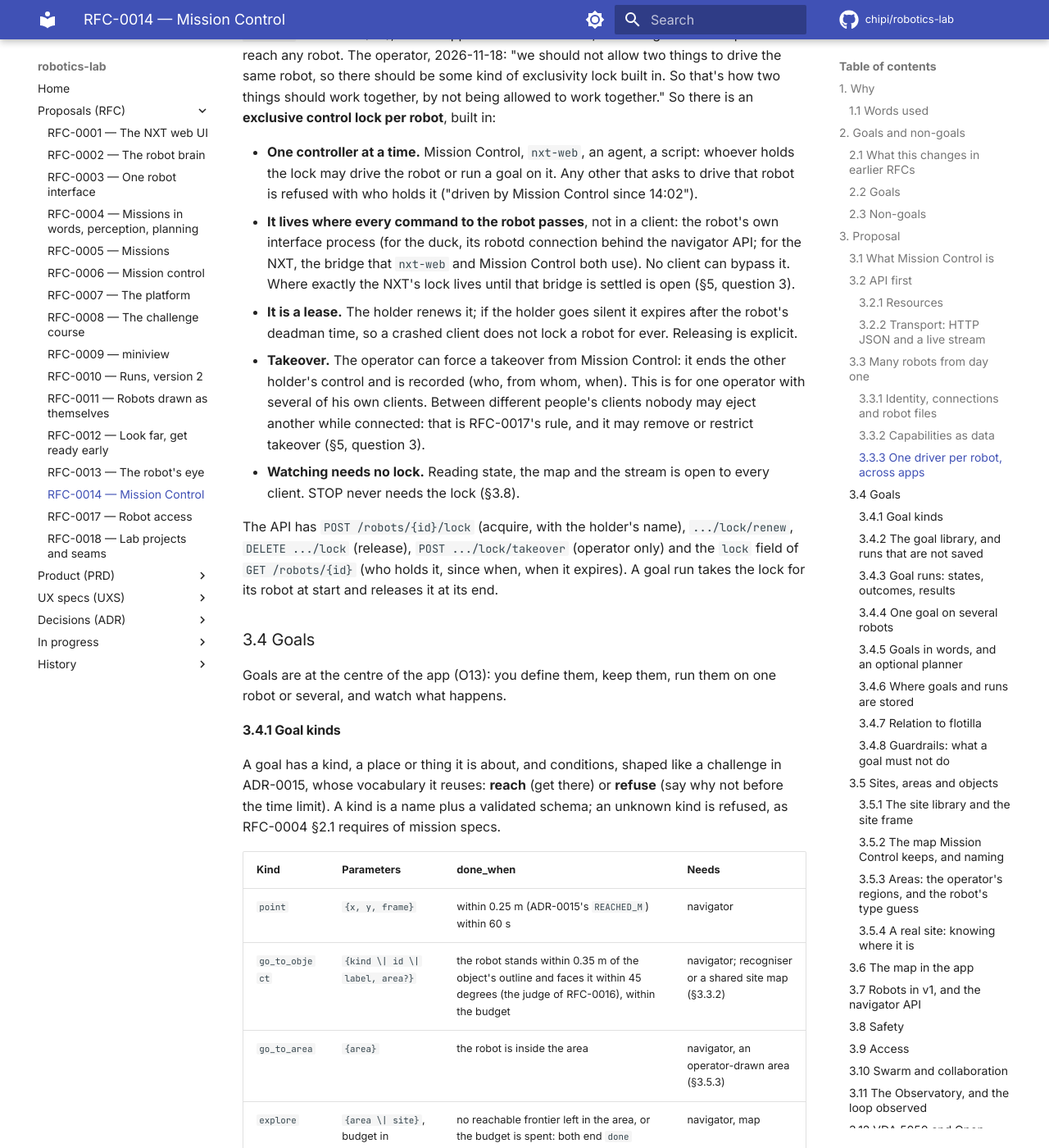
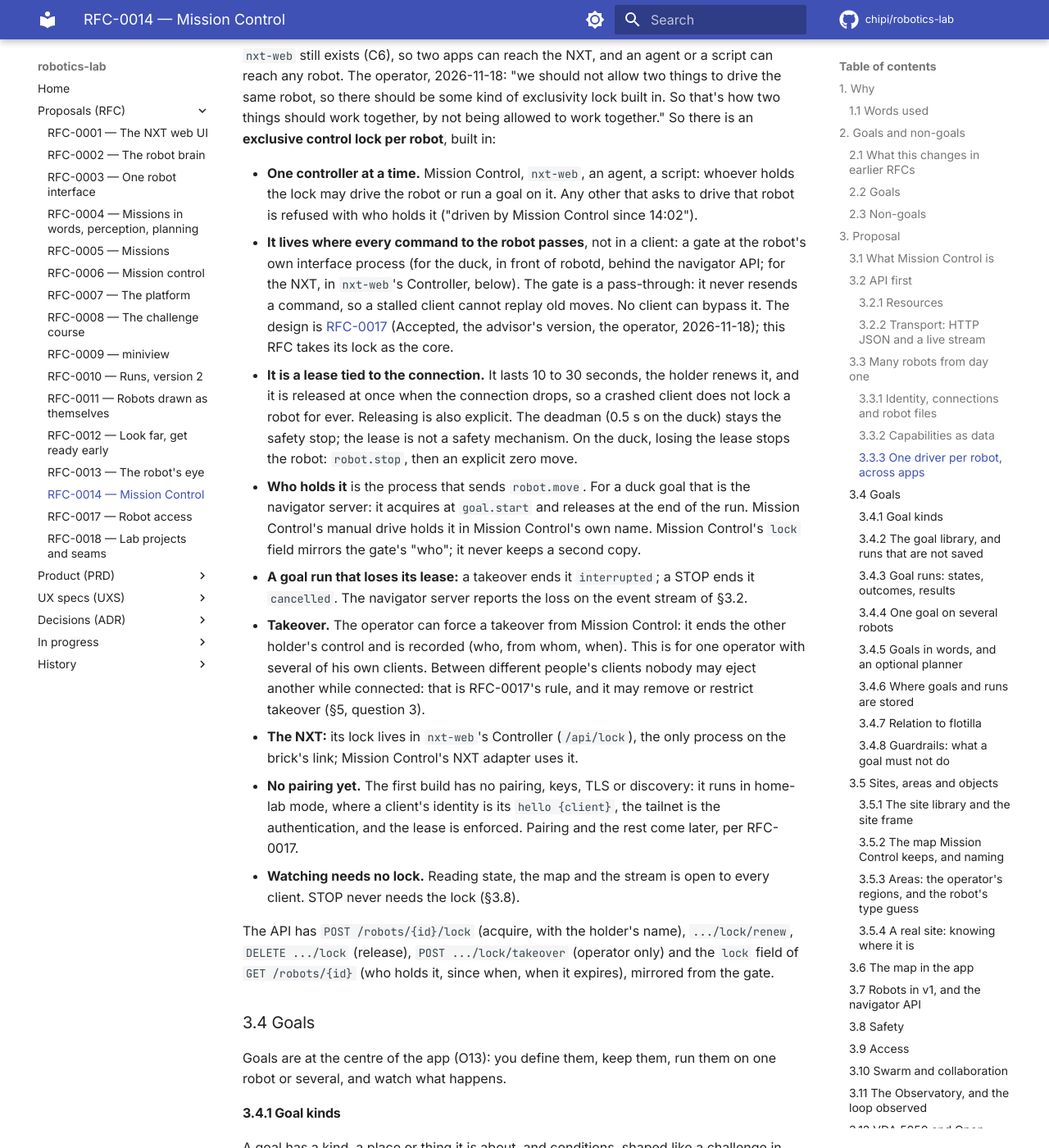
Before and after one commit to chipi/robotics-lab, an MkDocs documentation site: the page built from docs/rfc/RFC-0014-mission-control.md, in a window 1280 px wide and 1400 px high, scrolled down 8984 px. Shown: the whole window at 82% size. Built offline with MkDocs 1.6.1 and Material for MkDocs 9.7.7, drawn with Linux system fonts in a browser that asks for light colours; comment, search, counter and statistics services are not loaded; some of the changed text lies outside the part shown.

Commit message:
docs: RFC-0014 follows RFC-0017 as accepted (connection-tied lease, latching STOP, NXT lock in nxt-web, home-lab mode)
Co-Authored-By: Claude Opus 5.5 <noreply@anthropic.com>
Claude-Session: https://claude.ai/code/session_01DJqN6uAf3JMxzKiugKhYEb

```diff
--- a/docs/rfc/RFC-0014-mission-control.md
+++ b/docs/rfc/RFC-0014-mission-control.md
@@ -11,8 +11,8 @@ Observatory), [ADR-0015](../adr/ADR-0015-scenario-runner.md) (goals as challenge
 (objects and a semantic map; it lives on the branch `explore-apartment`, so this link is absolute
 and becomes relative when that branch merges),
 [ADR-0019](../adr/ADR-0019-semantic-map-records.md) (the `objects` and sighting records),
-[RFC-0017](RFC-0017-robot-access.md) (robot access: pairing, permission and exclusive control; it
-generalises the lock of §3.3.3).
+[RFC-0017](RFC-0017-robot-access.md) (Accepted, 2026-11-18: robot access, pairing, permission and
+exclusive control; it generalises the lock of §3.3.3).
 **Requirements:** [MISSION-CONTROL-REQUIREMENTS.md](../wip/MISSION-CONTROL-REQUIREMENTS.md)
 (O1 to O12 are the operator's first round, 2026-11-17; O13 to O30 the second round and the decisions
 of 2026-11-17/18; C1 to C8 the conflicts with earlier RFCs).
@@ -251,23 +251,38 @@ in:
 - **One controller at a time.** Mission Control, `nxt-web`, an agent, a script: whoever holds the
   lock may drive the robot or run a goal on it. Any other that asks to drive that robot is refused
   with who holds it ("driven by Mission Control since 14:02").
-- **It lives where every command to the robot passes**, not in a client: the robot's own interface
-  process (for the duck, its robotd connection behind the navigator API; for the NXT, the bridge
-  that `nxt-web` and Mission Control both use). No client can bypass it. Where exactly the NXT's
-  lock lives until that bridge is settled is open (§5, question 3).
-- **It is a lease.** The holder renews it; if the holder goes silent it expires after the robot's
-  deadman time, so a crashed client does not lock a robot for ever. Releasing is explicit.
+- **It lives where every command to the robot passes**, not in a client: a gate at the robot's own
+  interface process (for the duck, in front of robotd, behind the navigator API; for the NXT, in
+  `nxt-web`'s Controller, below). The gate is a pass-through: it never resends a command, so a
+  stalled client cannot replay old moves. No client can bypass it. The design is
+  [RFC-0017](RFC-0017-robot-access.md) (Accepted, the advisor's version, the operator,
+  2026-11-18); this RFC takes its lock as the core.
+- **It is a lease tied to the connection.** It lasts 10 to 30 seconds, the holder renews it, and it
+  is released at once when the connection drops, so a crashed client does not lock a robot for
+  ever. Releasing is also explicit. The deadman (0.5 s on the duck) stays the safety stop; the
+  lease is not a safety mechanism. On the duck, losing the lease stops the robot: `robot.stop`,
+  then an explicit zero move.
+- **Who holds it** is the process that sends `robot.move`. For a duck goal that is the navigator
+  server: it acquires at `goal.start` and releases at the end of the run. Mission Control's manual
+  drive holds it in Mission Control's own name. Mission Control's `lock` field mirrors the gate's
+  "who"; it never keeps a second copy.
+- **A goal run that loses its lease:** a takeover ends it `interrupted`; a STOP ends it `cancelled`.
+  The navigator server reports the loss on the event stream of §3.2.
 - **Takeover.** The operator can force a takeover from Mission Control: it ends the other holder's
   control and is recorded (who, from whom, when). This is for one operator with several of his own
   clients. Between different people's clients nobody may eject another while connected: that is
   RFC-0017's rule, and it may remove or restrict takeover (§5, question 3).
+- **The NXT:** its lock lives in `nxt-web`'s Controller (`/api/lock`), the only process on the
+  brick's link; Mission Control's NXT adapter uses it.
+- **No pairing yet.** The first build has no pairing, keys, TLS or discovery: it runs in home-lab
+  mode, where a client's identity is its `hello {client}`, the tailnet is the authentication, and
+  the lease is enforced. Pairing and the rest come later, per RFC-0017.
 - **Watching needs no lock.** Reading state, the map and the stream is open to every client. STOP
   never needs the lock (§3.8).
 
 The API has `POST /robots/{id}/lock` (acquire, with the holder's name), `.../lock/renew`,
 `DELETE .../lock` (release), `POST .../lock/takeover` (operator only) and the `lock` field of
-`GET /robots/{id}` (who holds it, since when, when it expires). A goal run takes the lock for its
-robot at start and releases it at its end.
+`GET /robots/{id}` (who holds it, since when, when it expires), mirrored from the gate.
 
 ### 3.4 Goals
 
@@ -629,8 +644,10 @@ adapter.
 - **STOP goes straight to the robot** (`robot.stop`, or the NXT's `/api/stop`), never through a
   planner, an LLM or a goal run (RFC-0002 §3.5). `POST /robots/{id}/stop` and `POST /stop` are
   accepted in every state, need no lock, no confirmation and no token beyond the tailnet, and stop
-  all robots concurrently (a failing robot is reported, the others still stop). After a STOP the
-  goal run is `cancelled` and the robot is not driven again until a client drives or runs a goal.
+  all robots concurrently (a failing robot is reported, the others still stop). A STOP
+  **latches**: it ends the holder's lease, the holder's next move is refused until it acquires the
+  lock again, and the goal run is `cancelled`. STOP is accepted from any connection, always, and is
+  logged; there is no flag to turn that off.
 - **The deadman is the backstop.** Drive commands carry a lifetime; Mission Control stops sending
   them and the robot's own watchdog stops it: the duck's 500 ms (upstream), the NXT's 0.6 s in the
   web UI and robotd-lite on the brick (RFC-0001 §3.3, RFC-0003 §2.3). The page's STOP works with
@@ -641,8 +658,9 @@ adapter.
 - **Real-duck goals** need the operator in the room with a STOP at hand (RFC-0002 §3.5).
 - **Firing** (the NXT shooter) is irreversible: always proposed, never automatic, and the API offers
   it only as an explicit call by the operator (RFC-0003 §2.3, RFC-0005 §2.3). **An agent over MCP may
-  not fire** (the operator, 2026-11-17: decided). It can drive, run goals and STOP, with the same
-  limits as the operator. The planner (§3.4.5) has no `fire` either.
+  not fire** (the operator, 2026-11-17: decided). Mission Control itself enforces it: the agent is
+  Mission Control's client and the robot's gate sees only Mission Control. The agent can drive, run
+  goals and STOP, with the same limits as the operator. The planner (§3.4.5) has no `fire` either.
 
 ### 3.9 Access
 
@@ -818,9 +836,13 @@ kept to record where each answer went.
    RFC-0006 §6 question 3 (one Slack app or two) stays open.
 3. **Two controllers on one robot.** Answered (the operator, 2026-11-18, replacing "ask `nxt-web`
    first"): "we should not allow two things to drive the same robot, so there should be some kind of
-   exclusivity lock built in." An exclusive control lease per robot, held at the robot's own
-   interface process, with takeover by the operator (§3.3.3). **Open:** where exactly the NXT's lock
-   lives until the NXT bridge is settled.
+   exclusivity lock built in." One controller per robot, an exclusive lease tied to the connection,
+   held in a gate at the robot's own interface, with takeover by the operator (§3.3.3). The
+   operator widened it beyond Mission Control and the NXT: five laptops and five robots in one
+   room, three ducks and three laptops, each person driving only the robot they are allowed to
+   connect to and not ejectable while connected. That is [RFC-0017](RFC-0017-robot-access.md),
+   Accepted. The NXT's lock lives in `nxt-web`'s Controller (`/api/lock`): answered. **Open:**
+   whether the operator's takeover survives RFC-0017's no-ejection rule.
 4. **The navigator API:** answered, its own process (§3.7).
 5. **The goal store:** answered, SQLite (§3.4.6), with export and import as files (question 23).
 6. **The first list of `must_not` conditions.** Answered, and made first-class (the operator,
@@ -992,3 +1014,11 @@ kept to record where each answer went.
   geometry once the operator has drawn the outlines. In the simulator a test site's areas are drawn
   from the scoreboard's true room outlines, so the answer and the guess are both measured. Question
   19 (regions from objects and walls) is replaced by this.
+- 2026-11-18 — Revision 2, RFC-0017 accepted ("Take the advisor version, all is good feedback").
+  Matching changes here (§3.3.3, §3.8, §5 question 3): the lease is tied to the connection, lasts
+  10 to 30 s and is released when the connection drops; the deadman stays the safety stop; the gate
+  never resends commands; on the duck, lease loss is `robot.stop` then a zero move; the holder is
+  the process that sends `robot.move` (the navigator server for a goal, Mission Control for manual
+  drive); a goal run ends `interrupted` on takeover and `cancelled` on STOP; a STOP latches; the
+  MCP no-fire rule is enforced by Mission Control; the NXT's lock lives in `nxt-web`'s Controller
+  (`/api/lock`); the first build runs in home-lab mode, with no pairing, keys, TLS or discovery.
```
Also changed, not shown: docs/wip/MISSION-CONTROL-REQUIREMENTS.md (+1 -1 lines).
